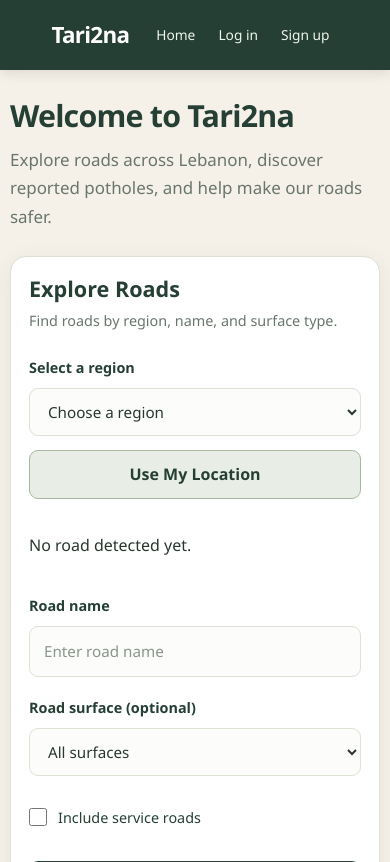
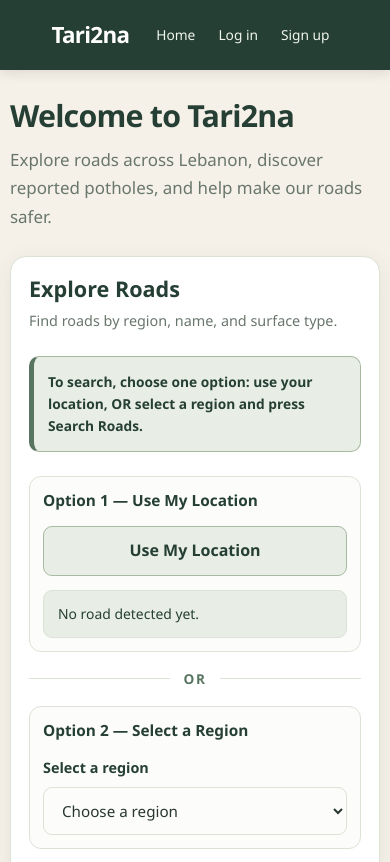
Before and after one commit to perlasamaha/Team--REP--Project, a Flask app: page / in a window 390 px wide. Shown: the top 862 px of the page. Run offline with Flask 3, Linux system fonts and the light colour scheme; some libraries are stand-ins or nearby versions.

Commit message:
Improve homepage usability and form validation

```diff
--- a/static/home.js
+++ b/static/home.js
@@ -137,13 +137,16 @@ async function loadPotholes(region) {
         const response = await fetch(url);
         const data = await response.json();
 
-        if (!response.ok) {
+       if (!response.ok) {
+    console.error('Failed to submit pothole report');
 
-            console.error('Failed to load pothole reports:', data);
-            alert("We couldn't load the pothole reports for the selected region. Please try again later.");
-            return;
+    alert(
+        "We couldn't submit your pothole report. " +
+        "Please check the selected location and report details, then try again."
+    );
 
-        }
+    return;
+}
 
         displayPotholes(data.reports);
 
@@ -345,6 +348,10 @@ potholeReportForm.addEventListener('submit', async function(event) {
 
     // Get the selected photo
     const photo = reportData.get('photo');
+    if (photo && photo.size > 5 * 1024 * 1024) {
+    alert('Photo is too large. Please choose an image smaller than 5 MB.');
+    return;
+}
 
     // Check whether a photo was selected
     if (photo && photo.size > 0) {
@@ -358,7 +365,7 @@ potholeReportForm.addEventListener('submit', async function(event) {
     }
 
     submitPotholeButton.disabled = true;
-    submitPotholeButton.textContent = 'Submitting...';
+    submitPotholeButton.textContent = 'Submitting report...';
 
     try {
 
@@ -369,9 +376,12 @@ potholeReportForm.addEventListener('submit', async function(event) {
 
         if (!response.ok) {
 
+            const data = await response.json();
+            const errorMessage = Object.values(data.errors)[0];
+
             console.error('Failed to submit pothole report');
 
-            alert("We couldn't submit your pothole report. Please check the selected location and report details, then try again.");
+            alert(errorMessage);
 
             return;
 
@@ -427,7 +437,7 @@ searchForm.addEventListener('submit', async function(event) {
 
     if (region === '') {
 
-        alert('Please select a region.');
+        alert('Please use your location or select a region first.');
         return;
 
     }
--- a/static/style.css
+++ b/static/style.css
@@ -1195,3 +1195,179 @@ tr:hover td {
         animation-duration: 0.01ms !important;
     }
 }
+
+
+/* =========================================
+   ROAD SEARCH — TWO CLEAR OPTIONS
+========================================= */
+
+/* Highlighted search instructions */
+
+.search-instructions {
+    background: var(--sage-light);
+    color: var(--forest);
+
+    border: 1px solid var(--sage);
+    border-left: 5px solid var(--green);
+    border-radius: 10px;
+
+    padding: 16px 18px;
+    margin-bottom: 24px;
+
+    font-size: 0.95rem;
+    font-weight: 600;
+    line-height: 1.6;
+}
+
+/* Option 1 and Option 2 containers */
+
+.location-option,
+.region-option {
+    background: #fcfdfb;
+
+    border: 1px solid var(--line);
+    border-radius: 12px;
+
+    padding: 20px;
+    min-width: 0;
+}
+
+/* Option headings */
+
+.location-option h3,
+.region-option h3 {
+    color: var(--forest);
+
+    font-size: 1.02rem;
+    font-weight: 700;
+
+    margin: 0 0 15px;
+    line-height: 1.4;
+}
+
+/* Location button */
+
+.location-option #use-my-location {
+    width: 100%;
+    min-height: 46px;
+
+    margin: 0;
+
+    background: var(--sage-light);
+    color: var(--forest);
+
+    border: 1px solid var(--sage);
+    border-radius: 9px;
+
+    font-weight: 650;
+}
+
+.location-option #use-my-location:hover {
+    background: #d5e3d1;
+}
+
+/* Detected road feedback */
+
+#detected-road-status {
+    margin: 14px 0 0;
+
+    padding: 12px 14px;
+
+    background: var(--sage-light);
+    color: var(--forest);
+
+    border: 1px solid var(--line);
+    border-radius: 9px;
+
+    font-size: 0.87rem;
+    line-height: 1.6;
+
+    overflow-wrap: anywhere;
+}
+
+/* OR separator */
+
+.search-divider {
+    display: flex;
+    align-items: center;
+    justify-content: center;
+
+    gap: 14px;
+    margin: 7px 0;
+
+    color: var(--green);
+    font-size: 0.85rem;
+    font-weight: 800;
+    letter-spacing: 1.5px;
+}
+
+.search-divider::before,
+.search-divider::after {
+    content: "";
+
+    height: 1px;
+    flex: 1;
+
+    background: var(--line);
+}
+
+/* Manual region dropdown */
+
+.region-option label {
+    display: block;
+    margin: 0 0 8px;
+
+    font-size: 0.9rem;
+    font-weight: 650;
+}
+
+.region-option #region {
+    display: block;
+    width: 100%;
+    min-height: 46px;
+    margin: 0;
+}
+
+/* Required-field explanation */
+
+.required-note {
+    color: var(--muted);
+    font-size: 0.88rem;
+    font-weight: 500;
+
+    margin: 0 0 20px;
+}
+
+/* Mobile adjustments */
+
+@media (max-width: 760px) {
+
+    .search-instructions {
+        padding: 14px;
+        font-size: 0.9rem;
+    }
+
+    .location-option,
+    .region-option {
+        padding: 16px;
+    }
+
+    .location-option h3,
+    .region-option h3 {
+        font-size: 0.96rem;
+    }
+
+}
+
+@media (max-width: 420px) {
+
+    .location-option,
+    .region-option {
+        padding: 13px;
+    }
+
+    .search-instructions {
+        font-size: 0.86rem;
+    }
+
+}
--- a/templates/home.html
+++ b/templates/home.html
@@ -31,12 +31,40 @@
             </p>
         </div>
 
+        <div class="search-instructions">
+            To search, choose one option: use your location, OR select a region and press Search Roads.
+        </div>
+
         <form id="road-search-form" class="search">
 
-            <!-- Region selection -->
+            <!-- Option 1: Current location -->
+            <div class="location-option">
+
+                <h3>Option 1 — Use My Location</h3>
+
+                <button type="button" id="use-my-location">
+                    Use My Location
+                </button>
+
+                <p id="detected-road-status" role="status" aria-live="polite">
+                    No road detected yet.
+                </p>
+
+            </div>
+
+            <!-- OR separator -->
+            <div class="search-divider">
+                OR
+            </div>
+
+            <!-- Option 2: Manual region selection -->
+            <div class="region-option">
+
+                <h3>Option 2 — Select a Region</h3>
+
                 <label for="region">Select a region</label>
 
-            <select id="region" name="region" required>
+                <select id="region" name="region">
                     <option value="">Choose a region</option>
 
                     {% for key, label in regions.items() %}
@@ -46,19 +74,11 @@
                     {% endfor %}
                 </select>
 
-
-            <!-- Current location -->
-            <button type="button" id="use-my-location">
-                Use My Location
-            </button>
-
-            <p id="detected-road-status" role="status" aria-live="polite">
-                 No road detected yet.
-            </p>
+            </div>
 
 
             <!-- Road name -->
-            <label for="road-name">Road name</label>
+            <label for="road-name">Road name (Optional)</label>
 
             <input
                 type="text"
@@ -95,7 +115,7 @@
                 >
 
                 <label for="include-service">
-                    Include service roads
+                    Include service roads (Optional)
                 </label>
 
             </div>
@@ -153,7 +173,7 @@
         to help other drivers stay informed.
     </p>
 
-
+    <p class="required-note">Fields marked with * are required.</p>
     <form id="pothole-report-form">
 
         <!-- Selected location status -->
@@ -162,7 +182,7 @@
             role="status"
             aria-live="polite"
         >
-            No location selected. Click on the map
+            Location required *. Click on the map
             to choose a pothole location.
         </p>
 
@@ -171,7 +191,7 @@
         <div class="report-field report-field-wide">
 
             <label for="pothole-description">
-                Describe the pothole
+                Describe the pothole *
             </label>
 
             <textarea
@@ -189,7 +209,7 @@
         <div class="report-field">
 
             <label for="pothole-severity">
-                Pothole severity
+                Pothole severity *
             </label>
 
             <select
```
Lines whose indentation alone changed are shown as unchanged.
